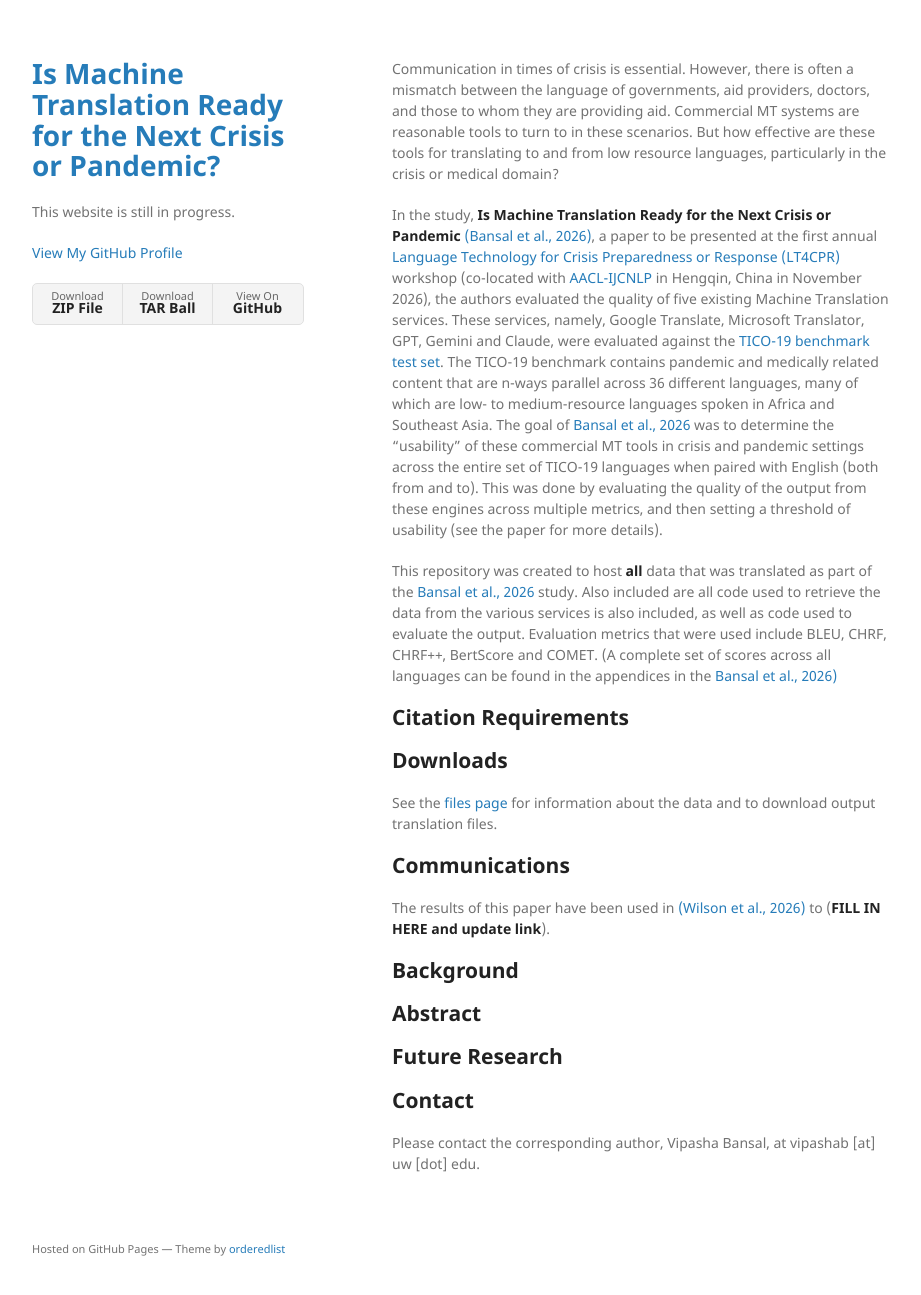
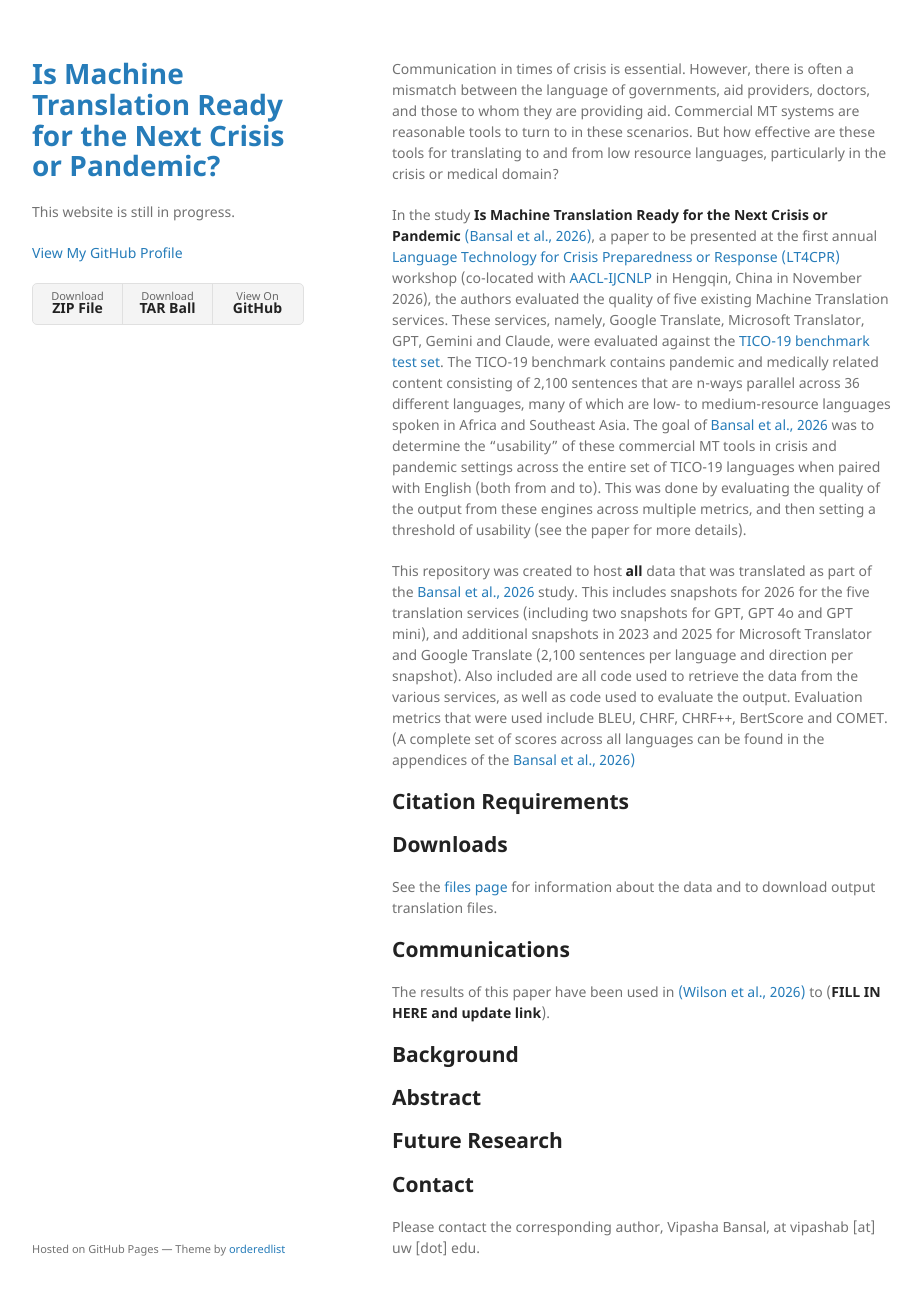
Before and after one commit to mt-crisis-ready/mt-crisis-ready.github.io, a Jekyll site: the page built from index.md, in a window 1280 px wide and 1328 px high. Shown: the top 1295 px of the window, without its empty margins (178-1099 px from the left). Built offline with Jekyll 4.4.1, drawn with Linux system fonts in a browser that asks for light colours.

Commit message:
Addtl introductory content changes

```diff
--- a/index.md
+++ b/index.md
@@ -4,9 +4,9 @@ layout: default
 
 Communication in times of crisis is essential. However, there is often a mismatch between the language of governments, aid providers, doctors, and those to whom they are providing aid. Commercial MT systems are reasonable tools to turn to in these scenarios. But how effective are these tools for translating to and from low resource languages, particularly in the crisis or medical domain?
 
-In the study, **Is Machine Translation Ready for the Next Crisis or Pandemic** [(Bansal et al., 2026)](https://arxiv.org/abs/2601.10082), a paper to be presented at the first annual [Language Technology for Crisis Preparedness or Response (LT4CPR)](https://lt4cpr.github.io/aacl2026-workshop-LT4CPR/) workshop (co-located with [AACL-IJCNLP](https://2026.aaclnet.org/) in Hengqin, China in November 2026), the authors evaluated the quality of five existing Machine Translation services. These services, namely, Google Translate, Microsoft Translator, GPT, Gemini and Claude, were evaluated against the [TICO-19 benchmark test set]( https://tico-19.github.io/). The TICO-19 benchmark contains pandemic and medically related content that are n-ways parallel across 36 different languages, many of which are low- to medium-resource languages spoken in Africa and Southeast Asia. The goal of [Bansal et al., 2026](https://arxiv.org/abs/2601.10082) was to determine the "usability" of these commercial MT tools in crisis and pandemic settings across the entire set of TICO-19 languages when paired with English (both from and to). This was done by evaluating the quality of the output from these engines across multiple metrics, and then setting a threshold of usability (see the paper for more details).
+In the study **Is Machine Translation Ready for the Next Crisis or Pandemic** [(Bansal et al., 2026)](https://arxiv.org/abs/2601.10082), a paper to be presented at the first annual [Language Technology for Crisis Preparedness or Response (LT4CPR)](https://lt4cpr.github.io/aacl2026-workshop-LT4CPR/) workshop (co-located with [AACL-IJCNLP](https://2026.aaclnet.org/) in Hengqin, China in November 2026), the authors evaluated the quality of five existing Machine Translation services. These services, namely, Google Translate, Microsoft Translator, GPT, Gemini and Claude, were evaluated against the [TICO-19 benchmark test set]( https://tico-19.github.io/). The TICO-19 benchmark contains pandemic and medically related content consisting of 2,100 sentences that are n-ways parallel across 36 different languages, many of which are low- to medium-resource languages spoken in Africa and Southeast Asia. The goal of [Bansal et al., 2026](https://arxiv.org/abs/2601.10082) was to determine the "usability" of these commercial MT tools in crisis and pandemic settings across the entire set of TICO-19 languages when paired with English (both from and to). This was done by evaluating the quality of the output from these engines across multiple metrics, and then setting a threshold of usability (see the paper for more details).
 
-This repository was created to host **all** data that was translated as part of the [Bansal et al., 2026](https://arxiv.org/abs/2601.10082) study. Also included are all code used to retrieve the data from the various services is also included, as well as code used to evaluate the output. Evaluation metrics that were used include BLEU, CHRF, CHRF++, BertScore and COMET. (A complete set of scores across all languages can be found in the appendices in the [Bansal et al., 2026)](https://arxiv.org/abs/2601.10082 paper.)
+This repository was created to host **all** data that was translated as part of the [Bansal et al., 2026](https://arxiv.org/abs/2601.10082) study. This includes snapshots for 2026 for the five translation services (including two snapshots for GPT, GPT 4o and GPT mini), and additional snapshots in 2023 and 2025 for Microsoft Translator and Google Translate (2,100 sentences per language and direction per snapshot). Also included are all code used to retrieve the data from the various services, as well as code used to evaluate the output. Evaluation metrics that were used include BLEU, CHRF, CHRF++, BertScore and COMET. (A complete set of scores across all languages can be found in the appendices of the [Bansal et al., 2026)](https://arxiv.org/abs/2601.10082 paper.)
 
 
 ## **Citation Requirements**
```
